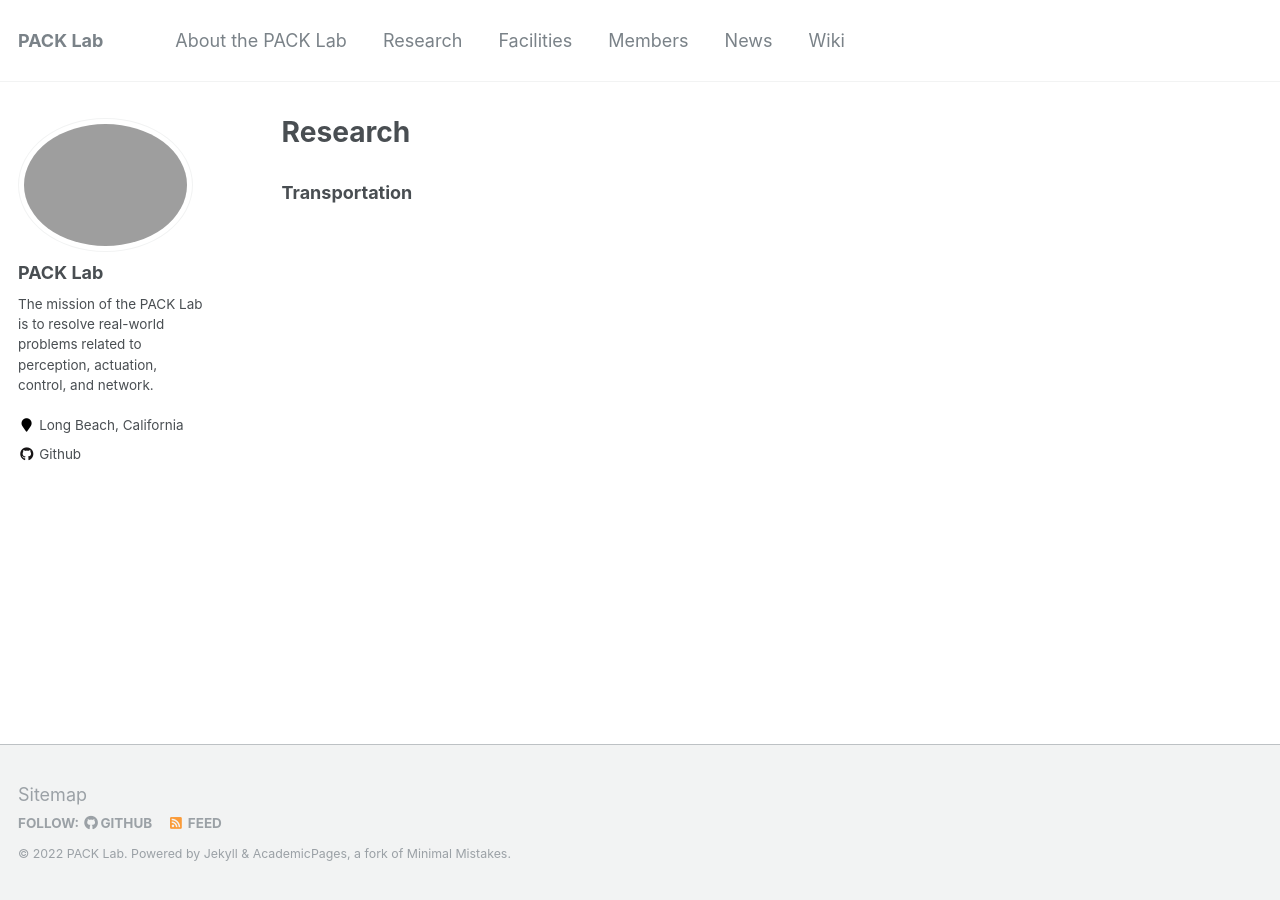
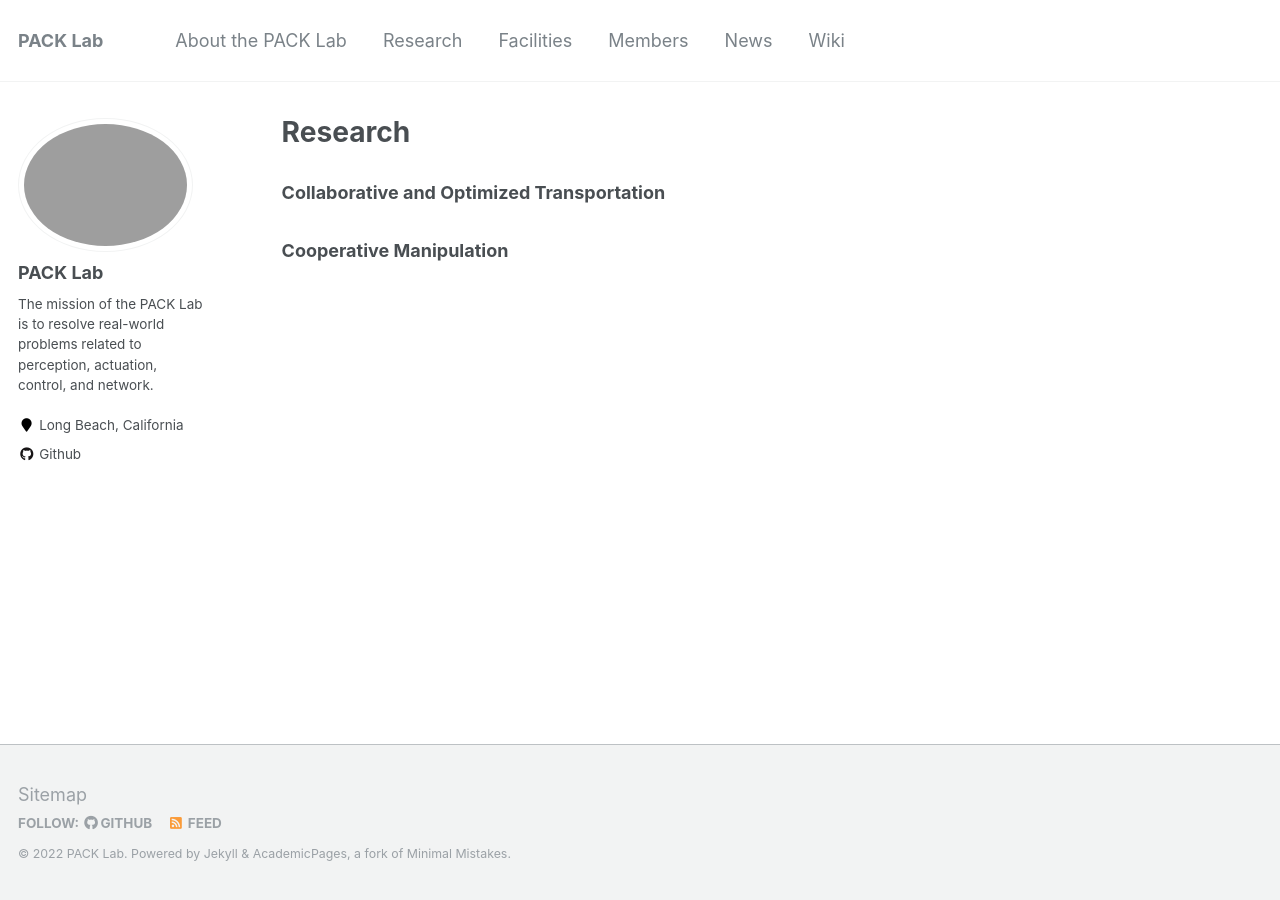
Before and after one commit to pack-lab/pack-lab.github.io, a Jekyll site: the page built from _pages/research.md, in a window 1280 px wide. Built offline with Jekyll 4.4.1, drawn with Linux system fonts in a browser that asks for light colours.

Commit message:
Update research.md

```diff
--- a/_pages/research.md
+++ b/_pages/research.md
@@ -5,4 +5,6 @@ permalink: /research/
 author_profile: true
 ---
 
-### Transportation
+### Collaborative and Optimized Transportation
+
+### Cooperative Manipulation
```
